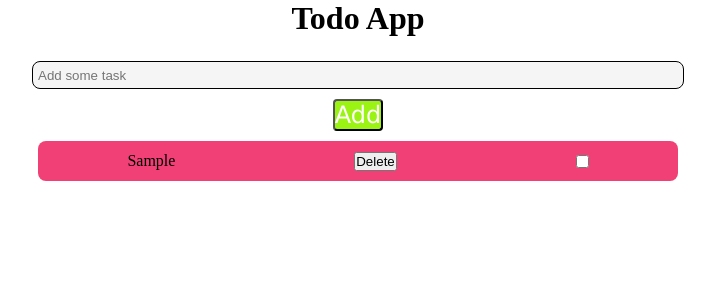
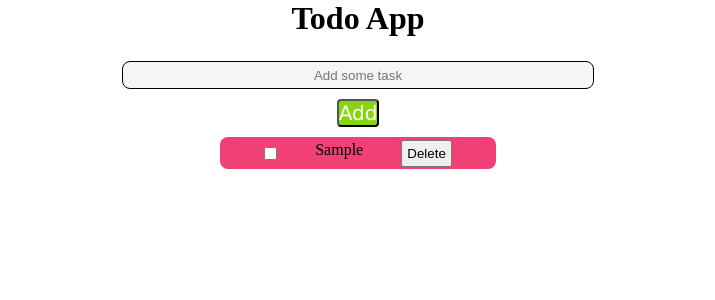
Before and after one commit to akashmondal2000/todo-app, a React (Create React App) app: page / in a window 1280 px wide. Both pictures are taken after typing "Sample" into the empty fields and a click on the button "Add". Shown: the top 300 px of the page, without its empty margins (282-997 px from the left). Built offline with nearby package versions, Linux system fonts and the light colour scheme.

Commit message:
modified

```diff
--- a/src/App.js
+++ b/src/App.js
@@ -57,18 +57,21 @@ function App() {
       {list.length > 0
         ? list.map((item) => (
             <div className="todoList" key={item.id}>
-              <p className="listStyle">
+
+            <input className="listStyle" type="checkbox" value ={item.isCheked} onChange = {()=>{
+              console.log(item.title, " : check status > ", !item.isCheked);
+              setList(
+              list.map(i=> i.id === item.id ? {...i, isCheked: !i.isCheked} : i  )
+              )}
+              }/>
+
+              <p id="todoText">
                 {item.title}
               </p>
 
               <button className="listStyle" type="button" onClick={() => deleteTodo(item.id)}>Delete</button>
 
-              <input className="listStyle" type="checkbox" value ={item.isCheked} onChange = {()=>{
-              console.log(item.title, " : check status > ", !item.isCheked);
-              setList(
-              list.map(i=> i.id === item.id ? {...i, isCheked: !i.isCheked} : i  )
-              )}
-              }/>
+
 
             </div>
           ))
--- a/src/index.css
+++ b/src/index.css
@@ -41,39 +41,54 @@
 }
 
 .searchBox{
-    width: 50%;
+    width: 36%;
     height: 16px;
     border: 1.5px solid black;
     border-radius: 8px;
     background-color: whitesmoke;
     margin-top: 24px;
     padding: 5px;
+    text-align: center;
 }
 
 #addButton{
-    background-color: #9bf314;
+    background-color: #87d412;
     color: white;
     margin-top: 10px;
     font-family: 'Lucida Sans', 'Lucida Sans Regular', 'Lucida Grande', 'Lucida Sans Unicode', Geneva, Verdana, sans-serif;
-    font-size: 24px;
+    font-size: 20px;
     border-radius: 4px;
+}
 
 
-}
+
 
 .todoList{
-    height: 40px;
-    width: 50%;
+    height: 32px;
+    width: 20%;
     background-color: #f04075;
     border-radius: 8px;
     margin: auto;
     display: flex;
     justify-content: space-between;
     margin-top: 10px;
+    padding-left: 10px;
+    padding-right: 10px;
 }
 
 .listStyle{
     text-align: center;
     margin: auto;
     justify-content: space-between;
+    padding: 4px;
 }
+
+
+#todoText{
+    text-align: center;
+    justify-content: space-between;
+    padding: 4px;
+    white-space: nowrap;
+    overflow: hidden;
+    text-overflow: ellipsis;
+}
```
